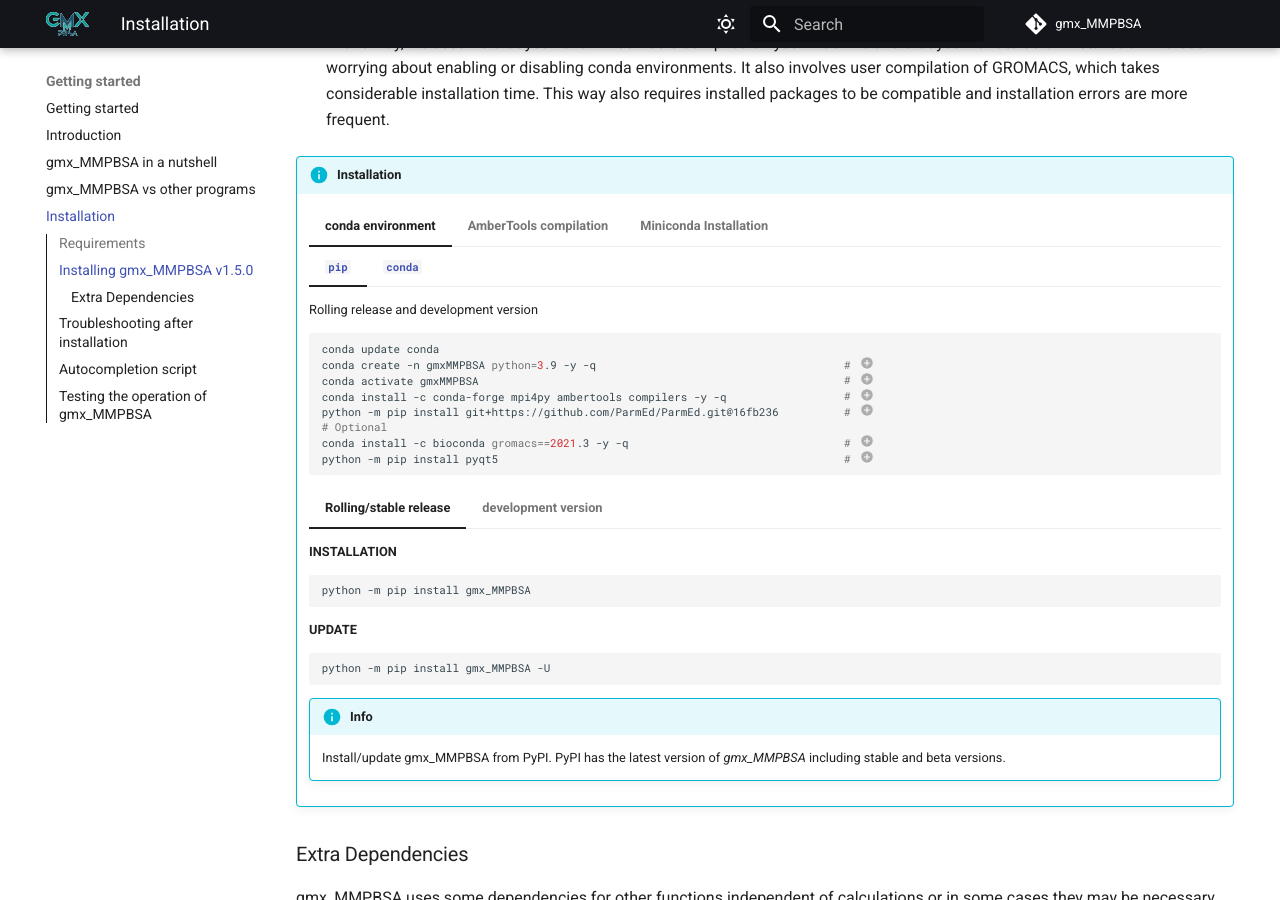
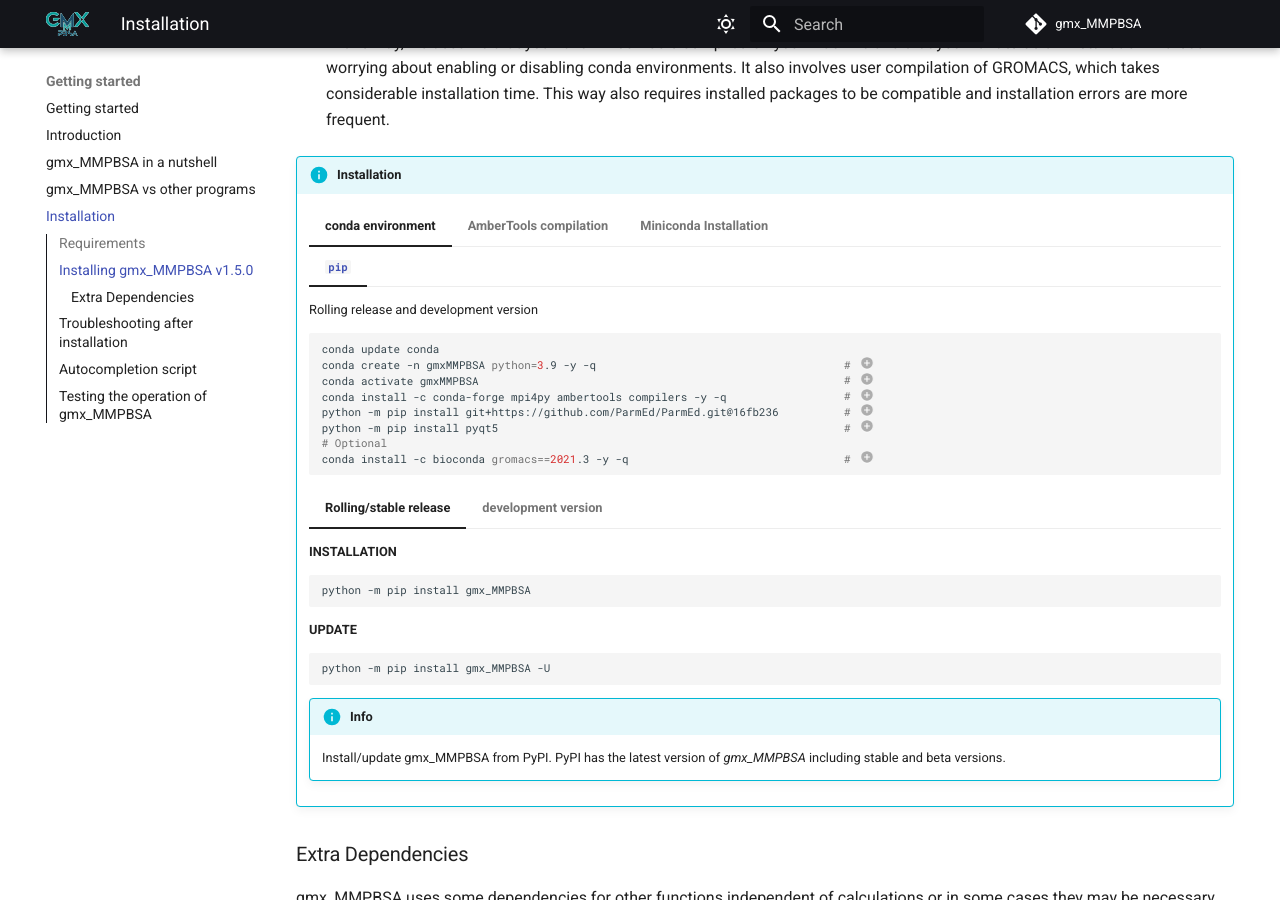
Before and after one commit to Valdes-Tresanco-MS/gmx_MMPBSA, an MkDocs documentation site: the page built from docs/installation.md, in a window 1280 px wide and 900 px high, scrolled down 796 px. Built offline with MkDocs 1.6.1 and Material for MkDocs 9.7.7, drawn with Linux system fonts in a browser that asks for light colours; comment, search, counter and statistics services are not loaded; some of the changed lines change nothing that is shown.

Commit message:
remove conda until is updated

````diff
--- a/docs/installation.md
+++ b/docs/installation.md
@@ -41,9 +41,9 @@ errors are more frequent.
             conda activate gmxMMPBSA                                                        # (2)
             conda install -c conda-forge mpi4py ambertools compilers -y -q                  # (3)
             python -m pip install git+https://github.com/ParmEd/ParmEd.git@16fb236          # (4)
+            python -m pip install pyqt5                                                     # (5)
             # Optional
-            conda install -c bioconda gromacs==2021.3 -y -q                                 # (5)
-            python -m pip install pyqt5                                                     # (6)
+            conda install -c bioconda gromacs==2021.3 -y -q                                 # (6)
 
             ```
 
@@ -51,8 +51,8 @@ errors are more frequent.
             2. Activate `gmxMMPBSA` environment
             3. Install dependencies
             4. Install ParmEd
-            5. (Optional) Install GROMACS if GROMACS is not installed in your machine
-            6. (Optional) Install PyQt5 only if you will use gmx_MMPBSA_ana
+            5. Install PyQt5 if you will use gmx_MMPBSA_ana
+            6. (Optional) Install GROMACS if GROMACS is not installed in your machine
 
 
             === "Rolling/stable release"
@@ -82,38 +82,59 @@ errors are more frequent.
                     Install gmx_MMPBSA from the master branch of GitHub repository. This is only recommended
                     for testing new versions or temporary solutions to reported bugs.
 
-        === "`conda`"
-            Stable version only
+[comment]: <> (        === "`conda`")
 
-            ``` bash
-            conda update conda
-            conda create -n gmxMMPBSA python=3.9 -y -q                                      # (1)
-            conda activate gmxMMPBSA                                                        # (2)
-            conda install -c conda-forge mpi4py ambertools compilers -y -q                  # (3)
-            python -m pip install git+https://github.com/ParmEd/ParmEd.git@16fb236          # (4)
-            # Optional
-            conda install -c bioconda gromacs==2021.3 -y -q                                 # (5)
-            python -m pip install pyqt5                                                     # (6)
-            ```
+[comment]: <> (            Stable version only)
 
-            1. Create `gmxMMPBSA` environment
-            2. Activate `gmxMMPBSA` environment
-            3. Install dependencies
-            4. Install ParmEd
-            5. (Optional) Install GROMACS if GROMACS is not installed in your machine
-            6. (Optional) Install PyQt5 only if you will use gmx_MMPBSA_ana
+[comment]: <> (            ``` bash )
 
-            **INSTALLATION**
-            ```bash
-            conda install -c conda-forge gmx_mmpbsa                                         # (1)
-            ```
+[comment]: <> (            conda update conda)
 
-            1. Install gmx_MMPBSA from conda-forge. This package will install all dependencies automatically
+[comment]: <> (            conda create -n gmxMMPBSA python=3.9 -y -q                                      # &#40;1&#41;        )
 
-            **UPDATE**
-            ```bash
-            conda update gmx_mmpbsa
-            ```
+[comment]: <> (            conda activate gmxMMPBSA                                                        # &#40;2&#41;                        )
+
+[comment]: <> (            conda install -c conda-forge mpi4py ambertools compilers -y -q                  # &#40;3&#41;)
+
+[comment]: <> (            python -m pip install git+https://github.com/ParmEd/ParmEd.git@16fb236          # &#40;4&#41;)
+
+[comment]: <> (            python -m pip install pyqt5                                                     # &#40;5&#41;)
+
+[comment]: <> (            # Optional)
+
+[comment]: <> (            conda install -c bioconda gromacs==2021.3 -y -q                                 # &#40;6&#41;)
+
+[comment]: <> (            ```)
+
+[comment]: <> (            1. Create `gmxMMPBSA` environment)
+
+[comment]: <> (            2. Activate `gmxMMPBSA` environment)
+
+[comment]: <> (            3. Install dependencies)
+
+[comment]: <> (            4. Install ParmEd)
+
+[comment]: <> (            5. Install PyQt5 if you will use gmx_MMPBSA_ana)
+
+[comment]: <> (            6. &#40;Optional&#41; Install GROMACS if GROMACS is not installed in your machine)
+
+[comment]: <> (            **INSTALLATION**)
+
+[comment]: <> (            ```bash        )
+
+[comment]: <> (            conda install -c conda-forge gmx_mmpbsa                                         # &#40;1&#41;    )
+
+[comment]: <> (            ```)
+
+[comment]: <> (            1. Install gmx_MMPBSA from conda-forge. This package will install all dependencies automatically)
+
+[comment]: <> (            **UPDATE**)
+
+[comment]: <> (            ```bash        )
+
+[comment]: <> (            conda update gmx_mmpbsa    )
+
+[comment]: <> (            ```)
 
         [Miniconda]: https://docs.conda.io/en/latest/miniconda.html
 
````
